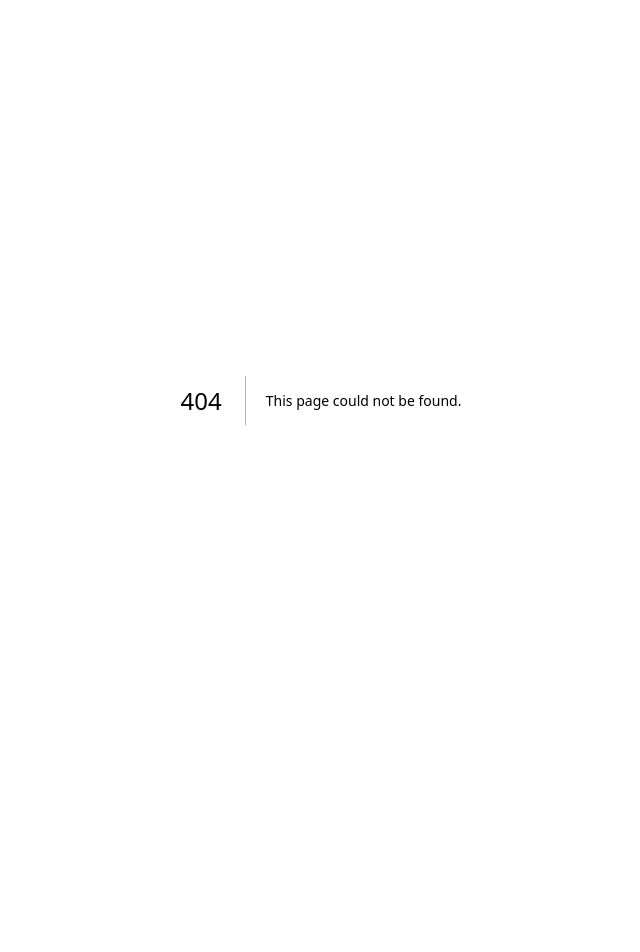
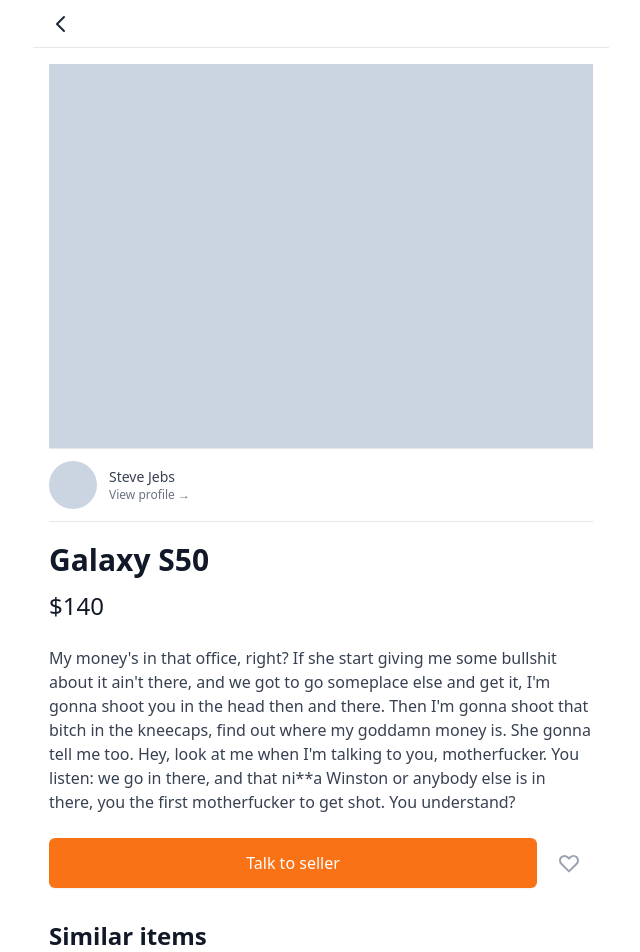
Before and after one commit to JangChangKyoon/carrot-market, a Next.js app: page /products/1 in a window 1280 px wide. Before the commit this address had no page. Shown: the top 952 px of the page, without its empty margins (319-959 px from the left). Before the commit the page ends 800 px from the top, so only its background shows below. Built offline with nearby package versions, Linux system fonts and the light colour scheme.

Commit message:
#11.1 Upload Form (06:37)

```diff
--- a/components/textarea.tsx
+++ b/components/textarea.tsx
@@ -1,10 +1,18 @@
+import { UseFormRegisterReturn } from "react-hook-form";
+
 interface TextAreaProps {
   label?: string;
   name?: string;
+  register: UseFormRegisterReturn;
   [key: string]: any;
 }
 
-export default function TextArea({ label, name, ...rest }: TextAreaProps) {
+export default function TextArea({
+  label,
+  name,
+  register,
+  ...rest
+}: TextAreaProps) {
   return (
     <div>
       {label ? (
@@ -17,6 +25,7 @@
       ) : null}
       <textarea
         id={name}
+        {...register}
         className="mt-1 shadow-sm w-full focus:ring-orange-500 rounded-md border-gray-300 focus:border-orange-500 "
         rows={4}
         {...rest}
--- /dev/null
+++ b/pages/products/[id].tsx
@@ -0,0 +1,72 @@
+import type { NextPage } from "next";
+import Button from "@components/button";
+import Layout from "@components/layout";
+
+const ItemDetail: NextPage = () => {
+  return (
+    <Layout canGoBack>
+      <div className="px-4  py-4">
+        <div className="mb-8">
+          <div className="h-96 bg-slate-300" />
+          <div className="flex cursor-pointer py-3 border-t border-b items-center space-x-3">
+            <div className="w-12 h-12 rounded-full bg-slate-300" />
+            <div>
+              <p className="text-sm font-medium text-gray-700">Steve Jebs</p>
+              <p className="text-xs font-medium text-gray-500">
+                View profile &rarr;
+              </p>
+            </div>
+          </div>
+          <div className="mt-5">
+            <h1 className="text-3xl font-bold text-gray-900">Galaxy S50</h1>
+            <span className="text-2xl block mt-3 text-gray-900">$140</span>
+            <p className=" my-6 text-gray-700">
+              My money&apos;s in that office, right? If she start giving me some
+              bullshit about it ain&apos;t there, and we got to go someplace
+              else and get it, I&apos;m gonna shoot you in the head then and
+              there. Then I&apos;m gonna shoot that bitch in the kneecaps, find
+              out where my goddamn money is. She gonna tell me too. Hey, look at
+              me when I&apos;m talking to you, motherfucker. You listen: we go
+              in there, and that ni**a Winston or anybody else is in there, you
+              the first motherfucker to get shot. You understand?
+            </p>
+            <div className="flex items-center justify-between space-x-2">
+              <Button large text="Talk to seller" />
+              <button className="p-3 rounded-md flex items-center justify-center text-gray-400 hover:bg-gray-100 hover:text-gray-500">
+                <svg
+                  className="h-6 w-6 "
+                  xmlns="http://www.w3.org/2000/svg"
+                  fill="none"
+                  viewBox="0 0 24 24"
+                  stroke="currentColor"
+                  aria-hidden="true"
+                >
+                  <path
+                    strokeLinecap="round"
+                    strokeLinejoin="round"
+                    strokeWidth="2"
+                    d="M4.318 6.318a4.5 4.5 0 000 6.364L12 20.364l7.682-7.682a4.5 4.5 0 00-6.364-6.364L12 7.636l-1.318-1.318a4.5 4.5 0 00-6.364 0z"
+                  />
+                </svg>
+              </button>
+            </div>
+          </div>
+        </div>
+        <div>
+          <h2 className="text-2xl font-bold text-gray-900">Similar items</h2>
+          <div className=" mt-6 grid grid-cols-2 gap-4">
+            {[1, 2, 3, 4, 5, 6].map((_, i) => (
+              <div key={i}>
+                <div className="h-56 w-full mb-4 bg-slate-300" />
+                <h3 className="text-gray-700 -mb-1">Galaxy S60</h3>
+                <span className="text-sm font-medium text-gray-900">$6</span>
+              </div>
+            ))}
+          </div>
+        </div>
+      </div>
+    </Layout>
+  );
+};
+
+export default ItemDetail;
--- /dev/null
+++ b/pages/products/upload.tsx
@@ -0,0 +1,72 @@
+import type { NextPage } from "next";
+import Button from "@components/button";
+import Input from "@components/input";
+import Layout from "@components/layout";
+import TextArea from "@components/textarea";
+import { useForm } from "react-hook-form";
+import useMutation from "@libs/client/useMutation";
+
+interface UploadProductForm {
+  name: string;
+  price: number;
+  description: string;
+}
+
+const Upload: NextPage = () => {
+  const { register, handleSubmit } = useForm<UploadProductForm>();
+  const [uploadProduct, { loading, data }] = useMutation("/api/products");
+  const onValid = (data: UploadProductForm) => {
+    // console.log(data);
+    if (loading) return;
+    uploadProduct(data);
+  };
+  return (
+    <Layout canGoBack title="Upload Product">
+      <form className="p-4 space-y-4" onSubmit={handleSubmit(onValid)}>
+        <div>
+          <label className="w-full cursor-pointer text-gray-600 hover:border-orange-500 hover:text-orange-500 flex items-center justify-center border-2 border-dashed border-gray-300 h-48 rounded-md">
+            <svg
+              className="h-12 w-12"
+              stroke="currentColor"
+              fill="none"
+              viewBox="0 0 48 48"
+              aria-hidden="true"
+            >
+              <path
+                d="M28 8H12a4 4 0 00-4 4v20m32-12v8m0 0v8a4 4 0 01-4 4H12a4 4 0 01-4-4v-4m32-4l-3.172-3.172a4 4 0 00-5.656 0L28 28M8 32l9.172-9.172a4 4 0 015.656 0L28 28m0 0l4 4m4-24h8m-4-4v8m-12 4h.02"
+                strokeWidth={2}
+                strokeLinecap="round"
+                strokeLinejoin="round"
+              />
+            </svg>
+            <input className="hidden" type="file" />
+          </label>
+        </div>
+        <Input
+          register={register("name", { required: true })}
+          required
+          label="Name"
+          name="name"
+          type="text"
+        />
+        <Input
+          register={register("price", { required: true })}
+          required
+          label="Price"
+          name="price"
+          type="text"
+          kind="price"
+        />
+        <TextArea
+          register={register("description", { required: true })}
+          name="description"
+          label="Description"
+          required
+        />
+        <Button text={loading ? "Loading..." : "Upload item"} />
+      </form>
+    </Layout>
+  );
+};
+
+export default Upload;
```
